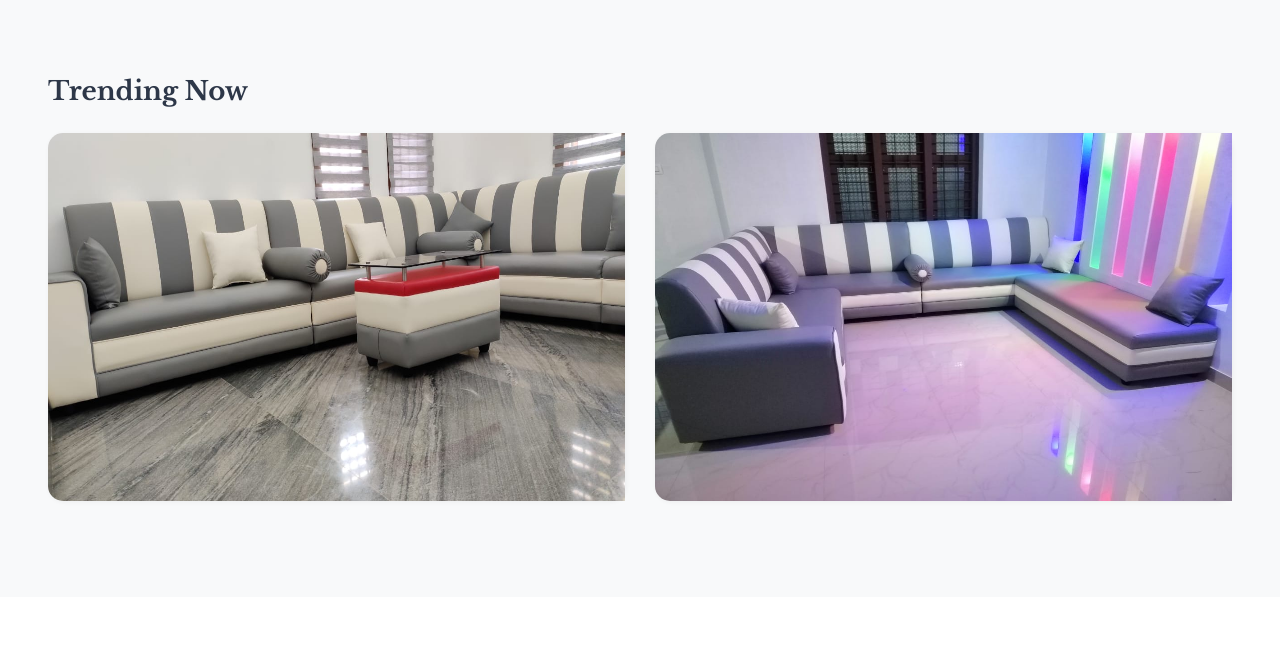
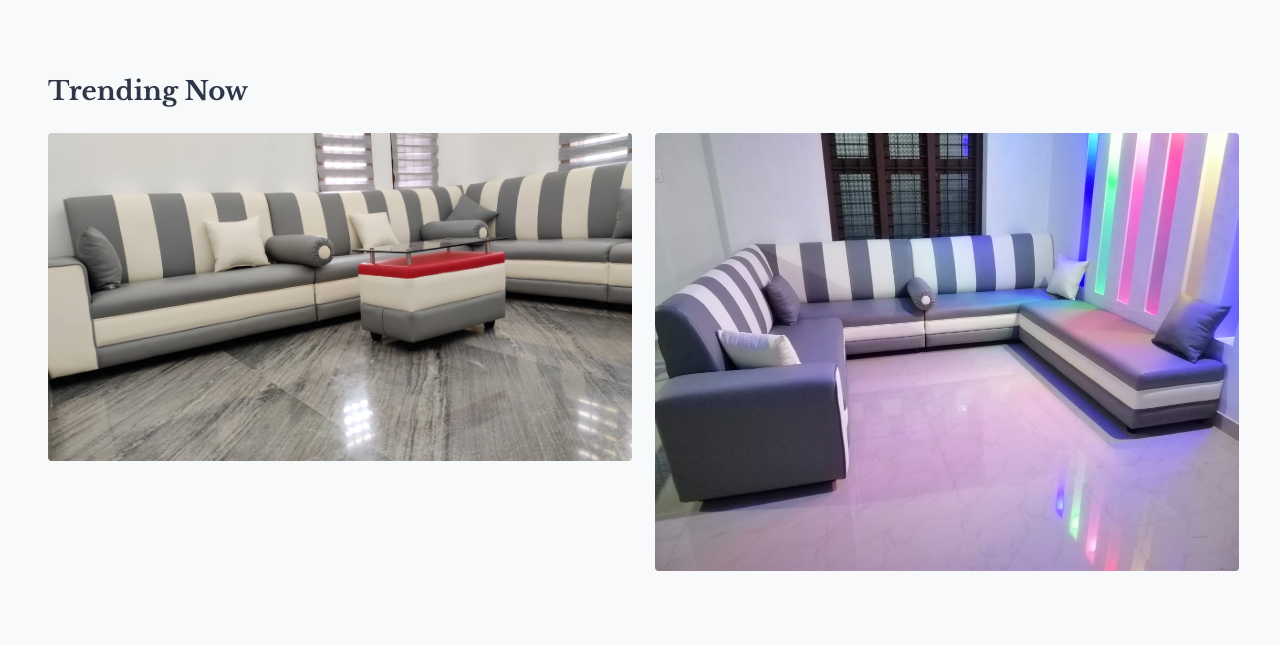
Before and after one commit to shabi9605/thottathilsofaworks, a plain HTML site: page index.html in a window 1280 px wide. Shown: the part 3380-4025 px from the top of the page. Drawn offline with nearby package versions, Linux system fonts and the light colour scheme.

Commit message:
Update index.html

```diff
--- a/index.html
+++ b/index.html
@@ -377,34 +377,28 @@ Author URL: http://w3layouts.com
         <!-- block -->
             <h3 class="section-title-left mb-4"> Trending Now</h3>
         <div class="row">
-            <div class="col-lg-6">
-                <div class="bg-clr-white hover-box">
-                    <div class="row">
-                        <div class="col-sm-12 position-relative">
-                            <a href="assets/images/img7.jpg">
-                                <img class="card-img-bottom d-block radius-image-full" src="assets/images/img7.jpg"
-                                    alt="Card image cap" style="height: 23em;">
-                            </a>
-                        </div>
+            <div class=" col-lg-6 col-12  pr-2 "  >
+               <a href="assets/images/img7.jpg">
+            <img
+            src="assets/images/img7.jpg"
+            class="w-100 shadow-1-strong rounded mb-4 img7 img-fluid responsive"
+            alt=""
+          />
+        </a>
+
+           </div>
+           <div class=" col-lg-6 col-12  pr-2  "  >
+            <a href="assets/images/img20.jpg">
+         <img
+         src="assets/images/img20.jpg"
+         class="w-100 shadow-1-strong rounded mb-4 img7 img-fluid responsive"
+         alt=""
+       />
 
 
 
-                    </div>
-                </div>
-            </div>
-            <div class="col-lg-6 mt-lg-0 mt-4">
-                <div class="bg-clr-white hover-box">
-                    <div class="row">
-                        <div class="col-sm-12 position-relative">
-                            <a href="assets/images/img20.jpg">
-                                <img class="card-img-bottom d-block radius-image-full" src="assets/images/img20.jpg"
-                                    alt="Card image cap" style="height: 23em;">
-                            </a>
-                        </div>
-
-                    </div>
-                </div>
-            </div>
+        </a>
+        </div>
         </div>
     </div>
 </div>
```
